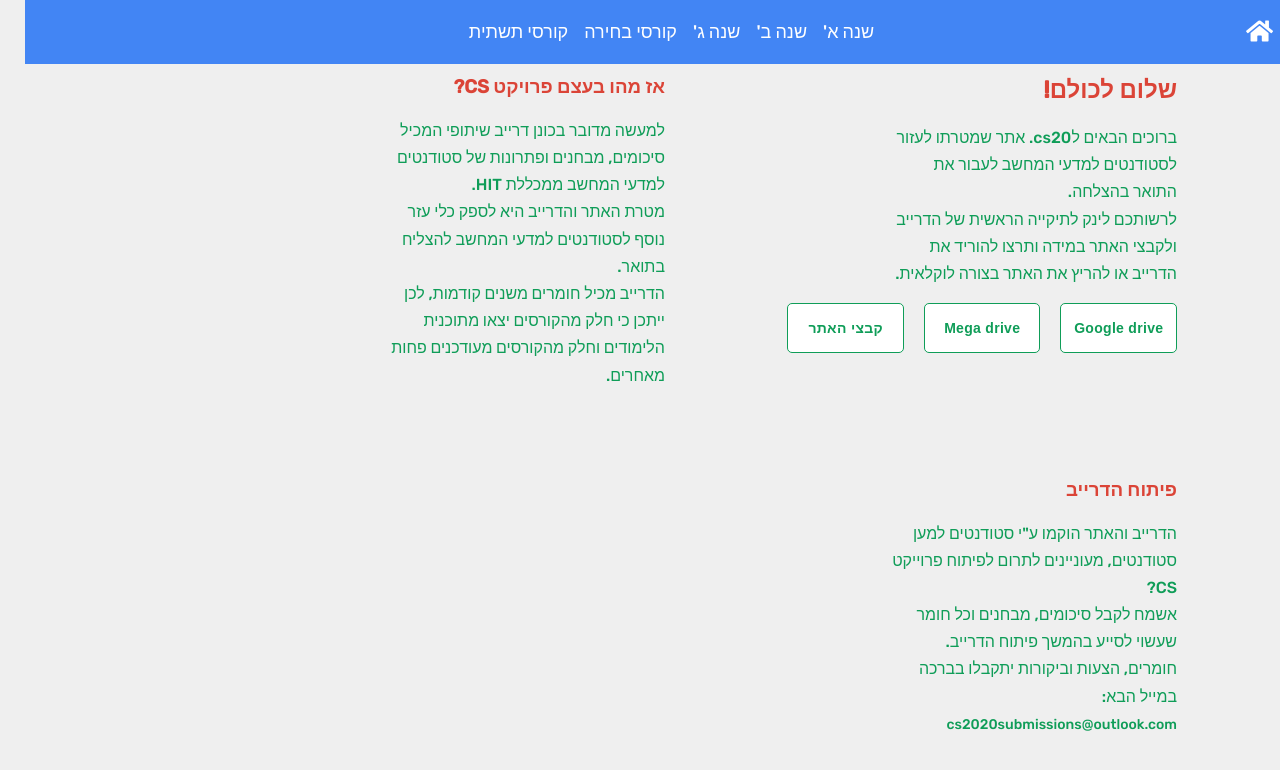
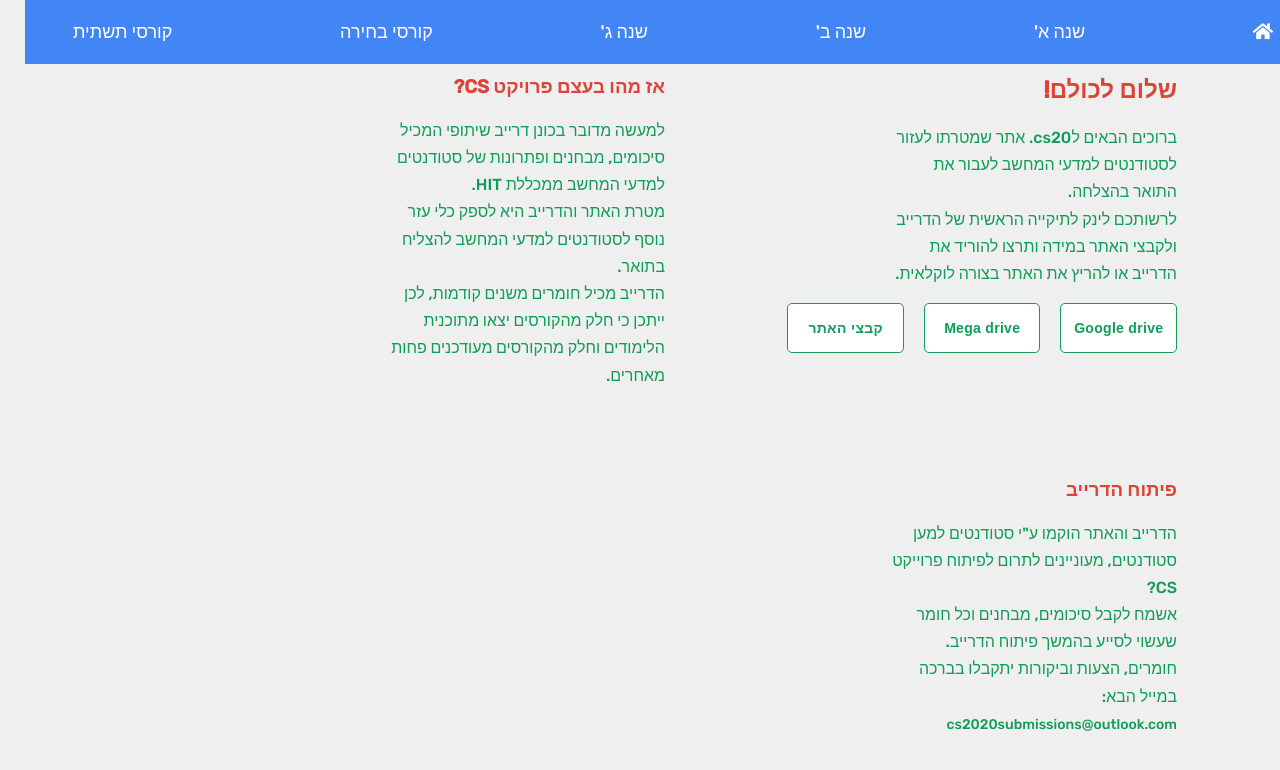
Before and after one commit to Gal94/cs2020, a React (Create React App) app: page / in a window 1280 px wide. Shown: the top 770 px of the page. Built offline with nearby package versions, Linux system fonts and the light colour scheme.

Commit message:
Update header.component.jsx

```diff
--- a/src/components/header/header.component.jsx
+++ b/src/components/header/header.component.jsx
@@ -15,17 +15,12 @@ const Header = () => (
             </div>
 
             <div className='options'>
-                <div class="home_logo">
-                    <Link to='/'><i className="fas fa-home"></i></Link>
-                </div>
-                <div class="links">
-                    <Link to='/first-year' className='option'>שנה א'</Link>
-                    <Link to='/second-year' className='option'>שנה ב'</Link>
-                    <Link to='/third-year' className='option'>שנה ג'</Link>
-                    <Link to='/optional-modules' className='option'>קורסי בחירה</Link>
-                    <Link to='/general-modules' className='option'>קורסי תשתית</Link>
-                </div>
-                <div class="dummy_div"></div>
+                <Link to='/' className='option'><i className="fas fa-home"></i></Link>
+                <Link to='/first-year' className='option'>שנה א'</Link>
+                <Link to='/second-year' className='option'>שנה ב'</Link>
+                <Link to='/third-year' className='option'>שנה ג'</Link>
+                <Link to='/optional-modules' className='option'>קורסי בחירה</Link>
+                <Link to='/general-modules' className='option'>קורסי תשתית</Link>
             </div>
         </div>
 
```
